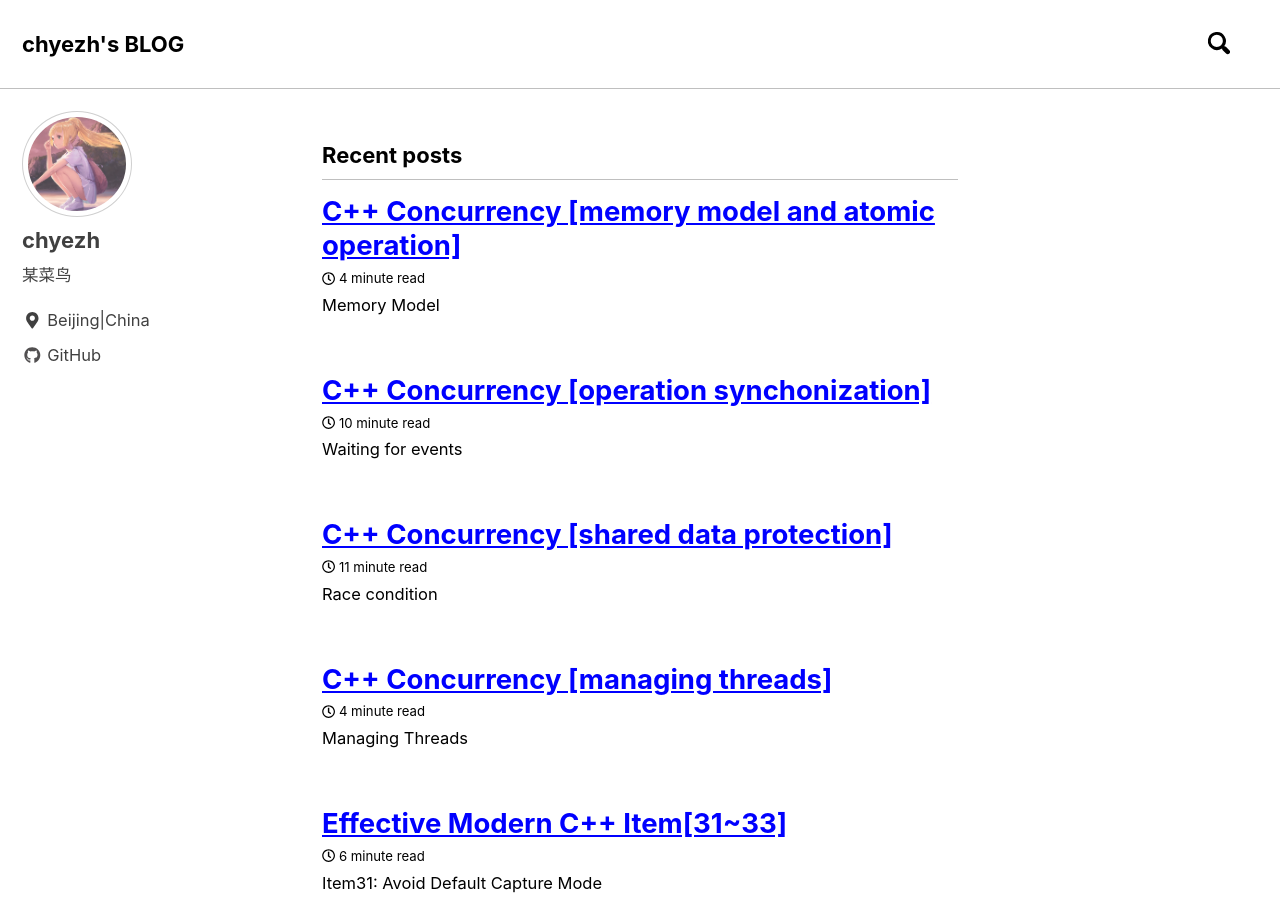
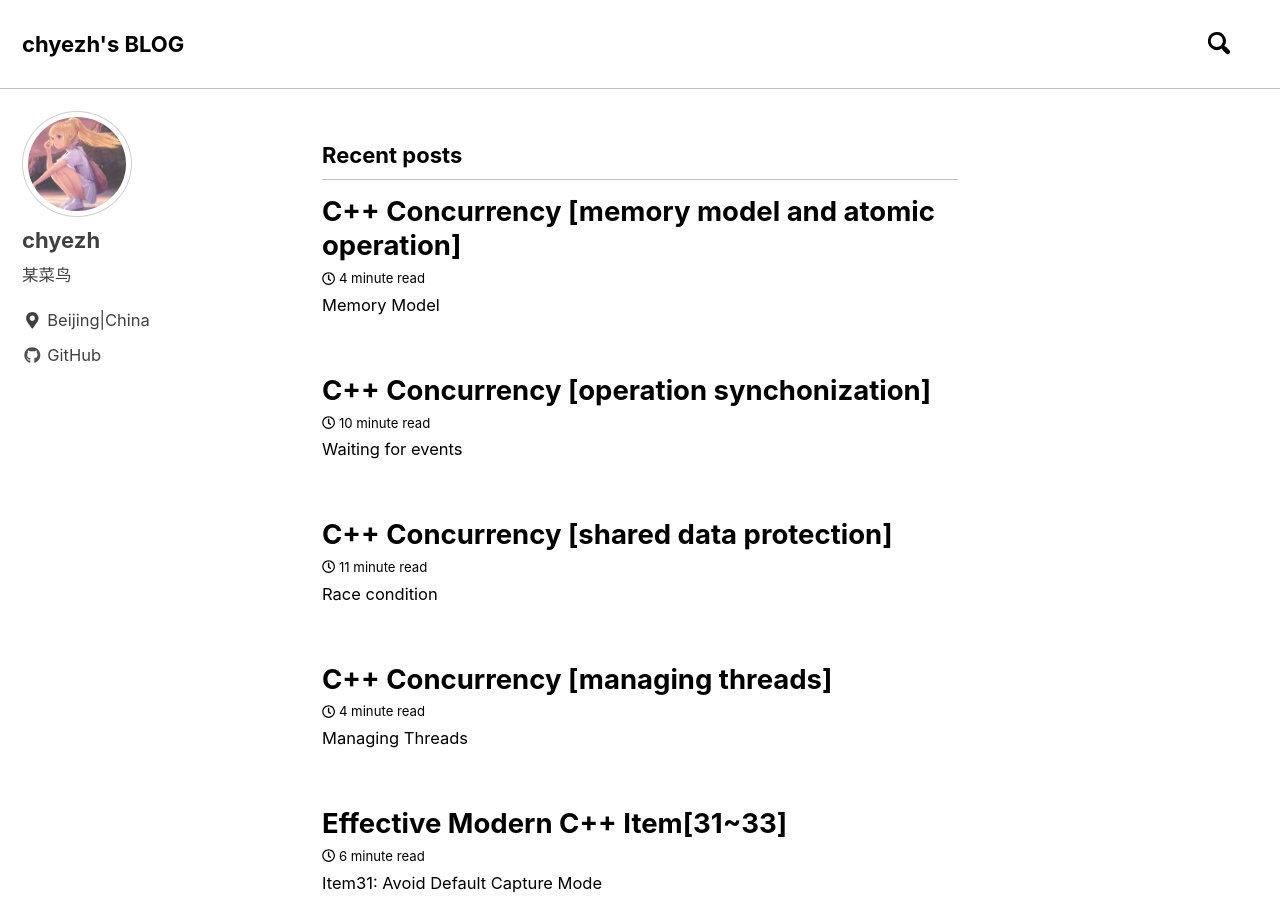
Before and after one commit to chyezh/chyezh.github.io, a Jekyll site: the page built from index.html, in a window 1280 px wide and 900 px high. Built offline with Jekyll 4.4.1, drawn with Linux system fonts in a browser that asks for light colours; cached includes are drawn as plain includes; nearby versions of some CDN libraries; the list of posts is cut into pages by our own code.

Commit message:
change the color of main page link color

```diff
--- a/_sass/minimal-mistakes/_archive.scss
+++ b/_sass/minimal-mistakes/_archive.scss
@@ -41,6 +41,11 @@
   overflow: hidden;
   text-overflow: ellipsis;
 
+  a {
+    color:#000000;
+    text-decoration:none;
+  }
+
   a::before {
     content: '';
     position: absolute;
@@ -52,6 +57,7 @@
 
   a + a {
     opacity: 0.5;
+    text-decoration:none;
   }
 }
 
```
